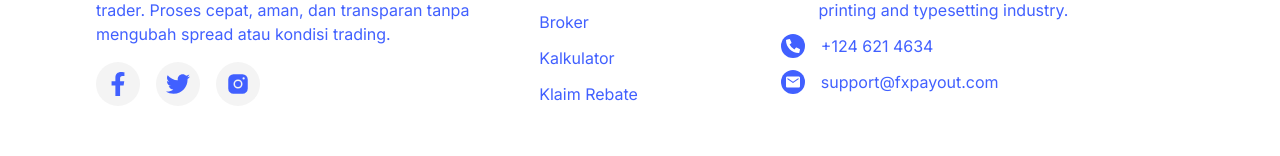
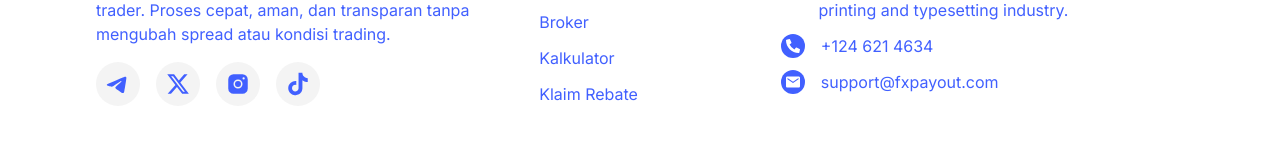
Before and after one commit to Robxxcraft/slicing-fxpayout-clone, a React (Vite) app: page / in a window 1280 px wide. Shown: the part 3902-4058 px from the top of the page. Built offline with nearby package versions, Linux system fonts and the light colour scheme; the HTML template or start-up script is replaced by a standard one.

Commit message:
add social media

```diff
--- a/src/components/Footer.tsx
+++ b/src/components/Footer.tsx
@@ -2,12 +2,13 @@ import { Link } from "react-router-dom";
 import {
   FaMapMarkerAlt,
   FaPhoneAlt,
-  FaFacebookF,
-  FaTwitter,
 } from "react-icons/fa";
 import { IoMdMail } from "react-icons/io";
 import { PiInstagramLogoFill } from "react-icons/pi";
 import { listNavigation } from "../utils/listNavigation";
+import { RiTelegram2Fill } from "react-icons/ri";
+import { FaXTwitter } from "react-icons/fa6";
+import { IoLogoTiktok } from "react-icons/io5";
 
 const Footer = () => {
   return (
@@ -33,6 +34,7 @@ const Footer = () => {
               <Link
                 to={item.url}
                 key={item.id}
+                target="_blank"
                 className="p-2.5 text-2xl text-primary bg-[#F4F4F4] rounded-full cursor-pointer">
                 {item.element}
               </Link>
@@ -101,18 +103,23 @@ export default Footer;
 
 const socialMedia = [
   {
-    id: "facebook",
-    url: "#",
-    element: <FaFacebookF />,
+    id: "telegram",
+    url: "https://t.me/fxpayout_support",
+    element: <RiTelegram2Fill />,
   },
   {
     id: "twitter",
-    url: "#",
-    element: <FaTwitter />,
+    url: "https://x.com/fxpayout?s=21",
+    element: <FaXTwitter />,
   },
   {
     id: "instagram",
-    url: "#",
+    url: "https://www.instagram.com/fxpayoutdotcom?igsh=MWFtb29vdHBqaGV0MA%3D%3D&utm_source=qr",
     element: <PiInstagramLogoFill />,
   },
+  {
+    id: "tiktok",
+    url: "https://www.tiktok.com/@fxpayout.com?_r=1&_t=ZS-92pm7d95aXo",
+    element: <IoLogoTiktok />,
+  },
 ];
```
